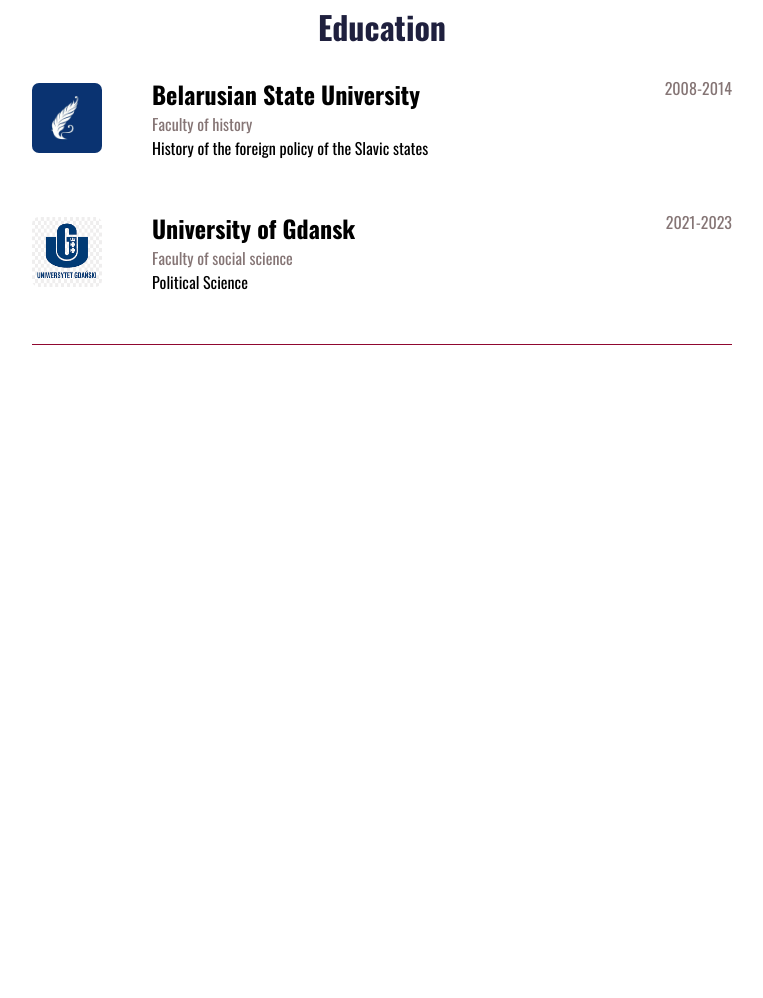
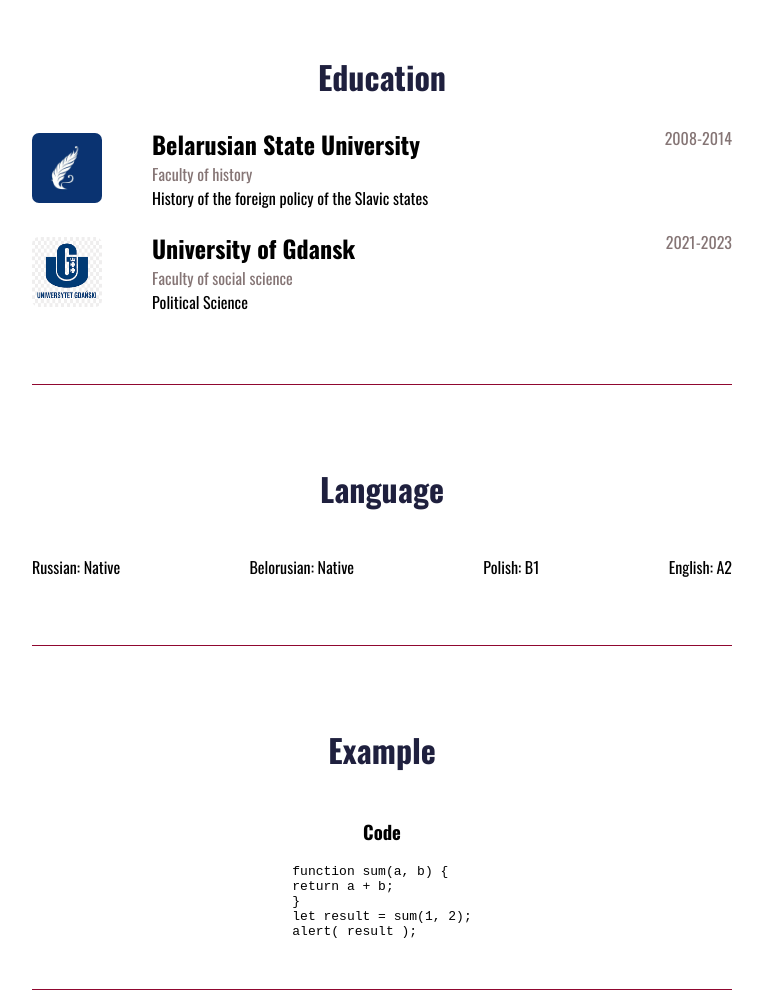
Before and after one commit to Arkhipenka/-rsschool-cv, a plain HTML site: page index.html in a window 1280 px wide. Shown: the part 1157-2155 px from the top of the page, without its empty margins (258-1021 px from the left). Before the commit the page ends 1510 px from the top, so only its background shows below. Drawn offline with Linux system fonts and the light colour scheme.

Commit message:
feat: add language

```diff
--- a/index.html
+++ b/index.html
@@ -45,7 +45,6 @@
                     <p class="faculty">Faculty of history</p>
                     <p class="specialization">History of the foreign policy of the Slavic states</p>
                 </div>
-
             </article>
             <article class="education__block">
                 <img src="./png-transparent-university-of-gdańsk-gdańsk-medical-university-logo-uniwersytet-gdanski-wydzial-nauk-spolecznych-university-doctor-blue-emblem-text-thumbnail.png" alt="" class="logo">
@@ -58,8 +57,29 @@
                     <p class="faculty">Faculty of social science</p>
                     <p class="specialization">Political Science</p>
                 </div>
+            </article>
 
-            </article>
+        </section>
+        <section class="section">
+            <h2 class="head__body">Language</h2>
+            <ul class="list">
+                <li class="lang">Russian: Native</li>
+                <li class="lang">Belorusian: Native</li>
+                <li class="lang">Polish: B1</li>
+                <li class="lang">English: A2</li>
+            </ul>
+        </section>
+        <section class="section">
+            <h2 class="head__body">Example</h2>
+            <h3>Code</h3>
+            <code>
+                function sum(a, b) {</br>
+                    return a + b;</br>
+                  }</br>
+
+                let result = sum(1, 2);</br>
+                alert( result );
+            </code>
         </section>
     </main>
 </body>
--- a/style.css
+++ b/style.css
@@ -46,12 +46,13 @@
     margin: 80px 50px 0;
     max-width: 700px;
     border-bottom: 1px solid #900830;
+    padding-bottom: 50px;
 }
 .education__block{
     display: flex;
     align-items:center;
     width: 100%;
-    margin-bottom: 50px;
+    margin-bottom: 20px;
 }
 .logo{
     border-radius: 7px;
@@ -65,6 +66,7 @@
 .university__head{
     display: flex;
     justify-content: space-between;
+    flex-wrap: wrap;
     width: 100%;
 }
  .head__university{
@@ -78,3 +80,11 @@
  .specialization{
     margin: 0;
  }
+.list{
+    display: flex;
+    justify-content: space-between;
+    flex-wrap: wrap;
+    list-style: none;
+    padding: 0;
+    width: 100%;
+}
```
